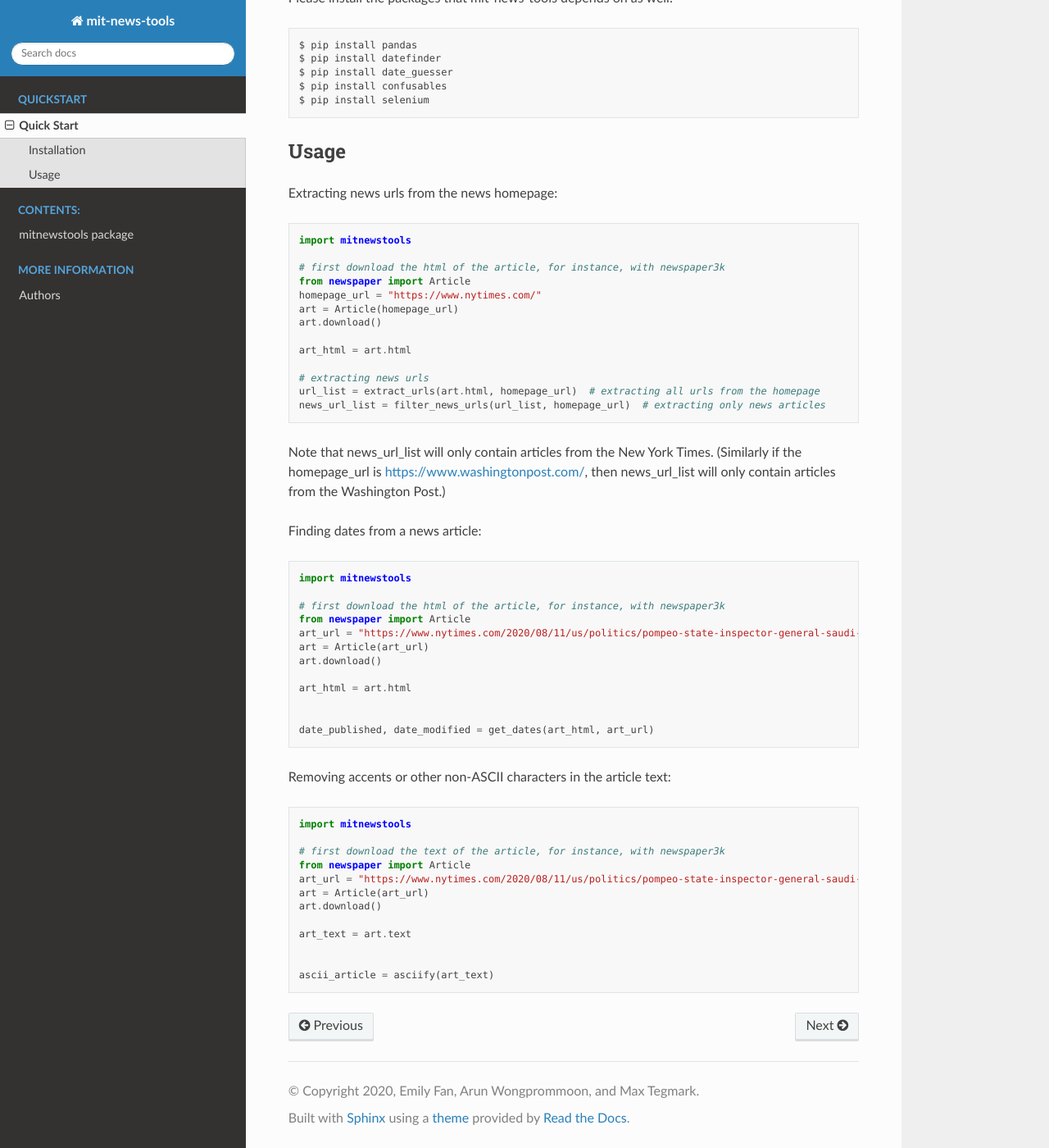
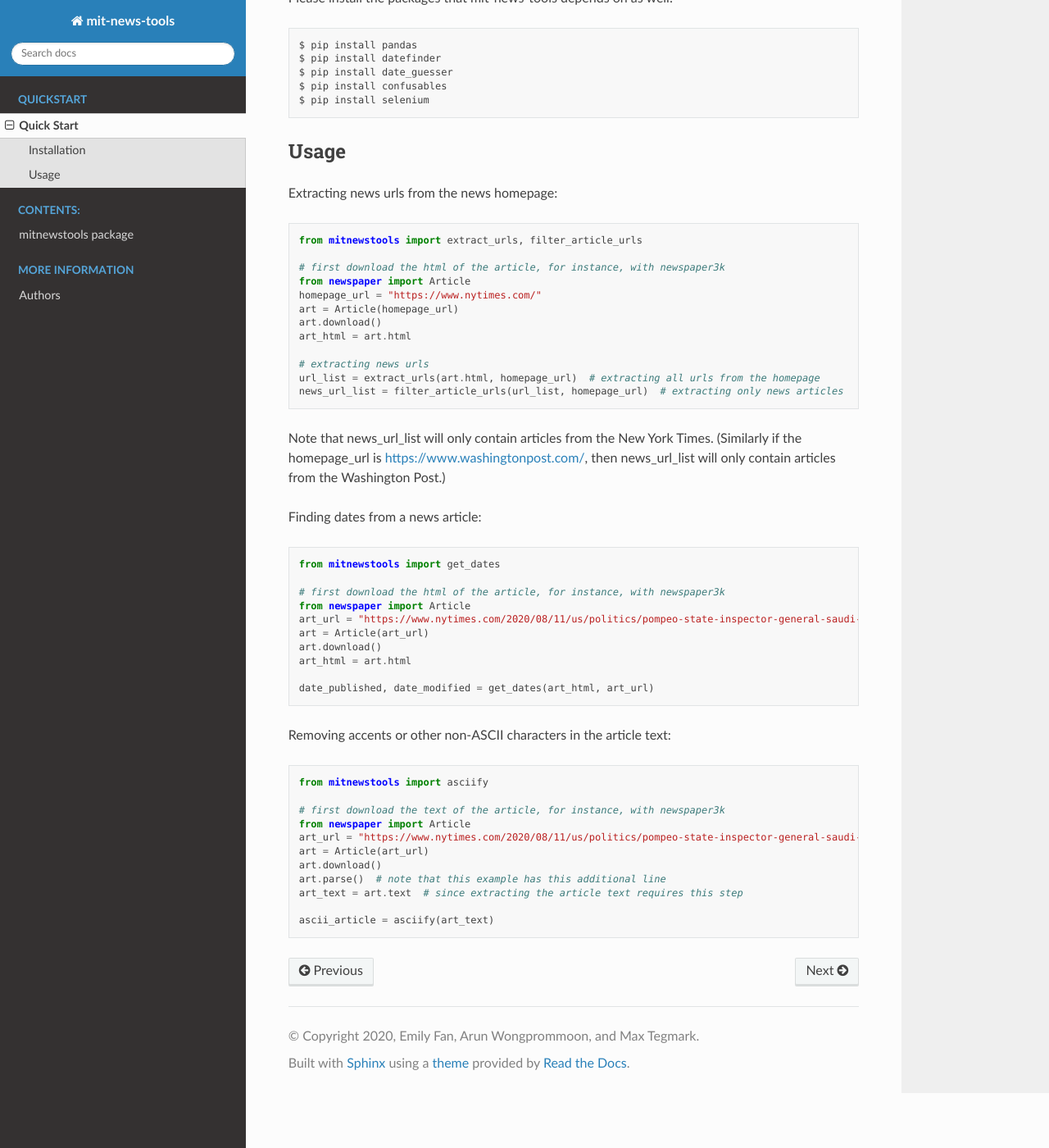
Before and after one commit to iamef/mit-news-tools, a Sphinx documentation site: the page built from docs/quickstart.rst, in a window 1280 px wide and 1400 px high, scrolled down 345 px. Shown: the whole window at 82% size. Built offline with Sphinx 7.4.7 and the Read the Docs theme 2.0.0, drawn with Linux system fonts in a browser that asks for light colours.

Commit message:
use from mitnewstools import function, fix filter_article_urls, fix blank art.text, remove blank lines

```diff
--- a/docs/quickstart.rst
+++ b/docs/quickstart.rst
@@ -22,19 +22,18 @@ Usage
 
 Extracting news urls from the news homepage::
 
-    import mitnewstools
+    from mitnewstools import extract_urls, filter_article_urls
 
     # first download the html of the article, for instance, with newspaper3k
     from newspaper import Article
     homepage_url = "https://www.nytimes.com/"
     art = Article(homepage_url)
     art.download()
-
     art_html = art.html
 
     # extracting news urls
     url_list = extract_urls(art.html, homepage_url)  # extracting all urls from the homepage
-    news_url_list = filter_news_urls(url_list, homepage_url)  # extracting only news articles
+    news_url_list = filter_article_urls(url_list, homepage_url)  # extracting only news articles
 
 Note that news_url_list will only contain articles from the New York Times.
 (Similarly if the homepage_url is https://www.washingtonpost.com/, then news_url_list will only contain articles
@@ -44,16 +43,14 @@ from the Washington Post.)
 
 Finding dates from a news article::
 
-    import mitnewstools
+    from mitnewstools import get_dates
 
     # first download the html of the article, for instance, with newspaper3k
     from newspaper import Article
     art_url = "https://www.nytimes.com/2020/08/11/us/politics/pompeo-state-inspector-general-saudi-weapons-civilian-casualties.html"
     art = Article(art_url)
     art.download()
-
     art_html = art.html
-
 
     date_published, date_modified = get_dates(art_html, art_url)
 
@@ -61,15 +58,14 @@ Finding dates from a news article::
 
 Removing accents or other non-ASCII characters in the article text::
 
-    import mitnewstools
+    from mitnewstools import asciify
 
     # first download the text of the article, for instance, with newspaper3k
     from newspaper import Article
     art_url = "https://www.nytimes.com/2020/08/11/us/politics/pompeo-state-inspector-general-saudi-weapons-civilian-casualties.html"
     art = Article(art_url)
     art.download()
-
-    art_text = art.text
-
+    art.parse()  # note that this example has this additional line
+    art_text = art.text  # since extracting the article text requires this step
 
     ascii_article = asciify(art_text)
```
